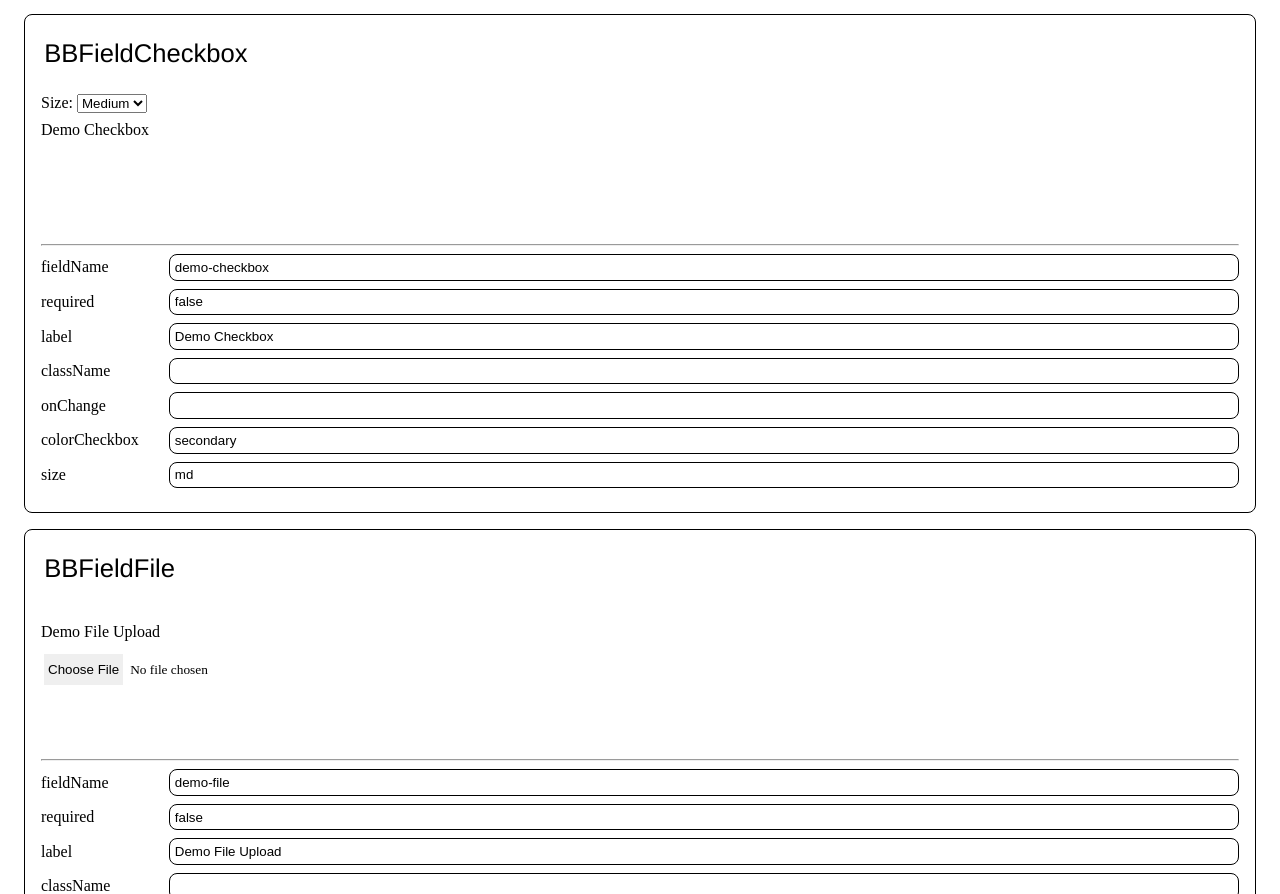
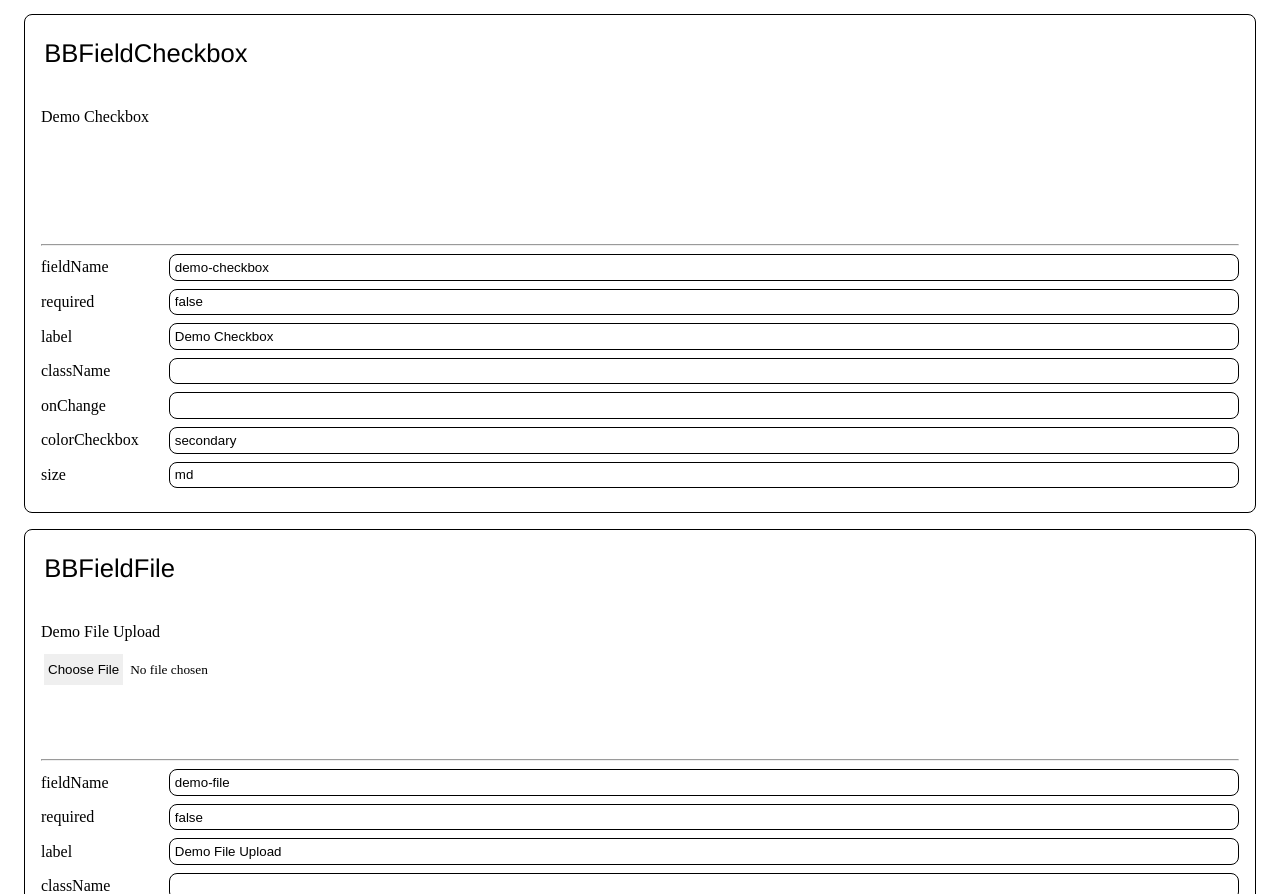
Before and after one commit to dan1229/nextjs-base-blocks, a Next.js app: page /form-components in a window 1280 px wide. Shown: the part 1558-2452 px from the top of the page. Built offline with nearby package versions, Linux system fonts and the light colour scheme.

Commit message:
Update copyright year and increment version in TODOs
- Changed copyright year from 2024 to 2025 in README.md and TODO.md.
- Updated version number in TODO.md from 1.6.0 to 1.7.0.
- Simplified the child prop in FormComponentsPage for BBFieldCheckbox component.

```diff
--- a/src/pages/form-components/index.tsx
+++ b/src/pages/form-components/index.tsx
@@ -113,24 +113,7 @@ const FormComponentsPage = () => {
 
         <DemoComponent
           name="BBFieldCheckbox"
-          child={
-            <>
-              <div style={{ marginBottom: 8 }}>
-                <label htmlFor="checkbox-size-select">Size: </label>
-                <select
-                  id="checkbox-size-select"
-                  value={stateBBFieldCheckbox.size}
-                  onChange={(e) => setStateBBFieldCheckbox((s) => ({ ...s, size: e.target.value as 'sm' | 'md' | 'lg' }))}
-                  style={{ marginRight: 12 }}
-                >
-                  <option value="sm">Small</option>
-                  <option value="md">Medium</option>
-                  <option value="lg">Large</option>
-                </select>
-              </div>
-              <BBFieldCheckbox {...stateBBFieldCheckbox} />
-            </>
-          }
+          child={<BBFieldCheckbox {...stateBBFieldCheckbox} />}
           stateObject={stateBBFieldCheckbox}
           setStateObject={setStateBBFieldCheckbox}
         />
```
Also changed, not shown: 2 other files (tests, documents, lock files or other folders).
